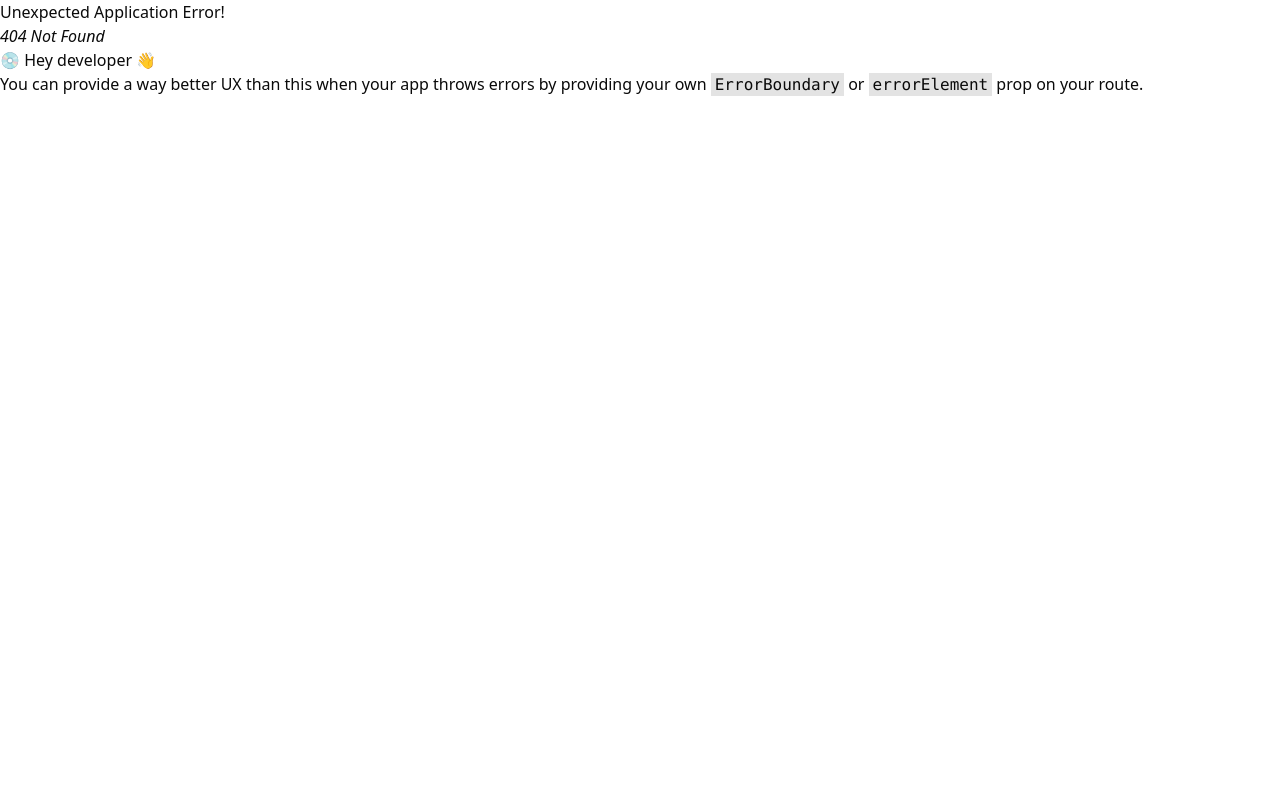
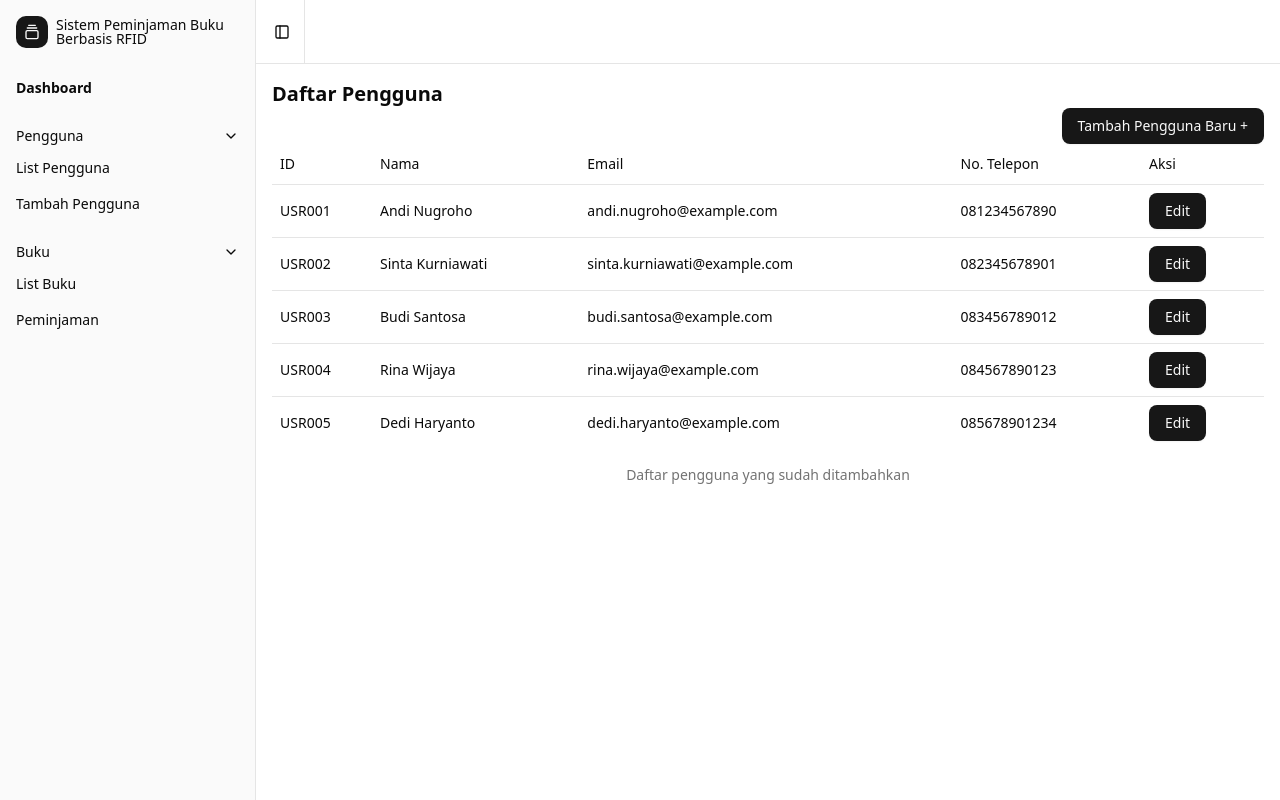
Before and after one commit to Tomiyaf/fe-peminjaman-buku-rfid, a React (Vite) app: page /list-pengguna in a window 1280 px wide. Before the commit this address had no page. Built offline with nearby package versions, Linux system fonts and the light colour scheme.

Commit message:
add ListPengguna page

```diff
--- /dev/null
+++ b/src/pages/ListPengguna.jsx
@@ -0,0 +1,81 @@
+import {
+  Table,
+  TableBody,
+  TableCaption,
+  TableCell,
+  TableHead,
+  TableHeader,
+  TableRow,
+} from "@/components/ui/table";
+import { Button } from "@/components/ui/button";
+
+function ListPengguna() {
+  const dataPengguna = [
+    {
+      id: "USR001",
+      nama: "Andi Nugroho",
+      email: "andi.nugroho@example.com",
+      noTelepon: "081234567890",
+    },
+    {
+      id: "USR002",
+      nama: "Sinta Kurniawati",
+      email: "sinta.kurniawati@example.com",
+      noTelepon: "082345678901",
+    },
+    {
+      id: "USR003",
+      nama: "Budi Santosa",
+      email: "budi.santosa@example.com",
+      noTelepon: "083456789012",
+    },
+    {
+      id: "USR004",
+      nama: "Rina Wijaya",
+      email: "rina.wijaya@example.com",
+      noTelepon: "084567890123",
+    },
+    {
+      id: "USR005",
+      nama: "Dedi Haryanto",
+      email: "dedi.haryanto@example.com",
+      noTelepon: "085678901234",
+    },
+  ];
+
+  return (
+    <div className="">
+      <h1 className="font-semibold text-xl">Daftar Pengguna</h1>
+      <div className="w-full  flex justify-end">
+        <Button className="hover:cursor-pointer">Tambah Pengguna Baru +</Button>
+      </div>
+      <Table>
+        <TableCaption>Daftar pengguna yang sudah ditambahkan</TableCaption>
+        <TableHeader>
+          <TableRow>
+            <TableHead className="w-[100px]">ID</TableHead>
+            <TableHead>Nama</TableHead>
+            <TableHead>Email</TableHead>
+            <TableHead>No. Telepon</TableHead>
+            <TableHead>Aksi</TableHead>
+          </TableRow>
+        </TableHeader>
+        <TableBody>
+          {dataPengguna.map((user, index) => (
+            <TableRow key={index}>
+              <TableCell className="font-medium">{user.id}</TableCell>
+              <TableCell>{user.nama}</TableCell>
+              <TableCell>{user.email}</TableCell>
+              <TableCell>{user.noTelepon}</TableCell>
+              <TableCell>
+                <Button className="hover:cursor-pointer">Edit</Button>
+              </TableCell>
+            </TableRow>
+          ))}
+        </TableBody>
+      </Table>
+    </div>
+  );
+}
+
+export default ListPengguna;
--- a/src/routes/router.jsx
+++ b/src/routes/router.jsx
@@ -2,6 +2,7 @@ import { createBrowserRouter } from "react-router-dom";
 import App from "../App.jsx";
 import Dashboard from "../pages/Dashboard.jsx";
 import ListBuku from "../pages/ListBuku.jsx";
+import ListPengguna from "../pages/ListPengguna.jsx";
 const router = createBrowserRouter([
   {
     path: "/",
@@ -15,6 +16,10 @@ const router = createBrowserRouter([
         path: "list-buku",
         element: <ListBuku />,
       },
+      {
+        path: "list-pengguna",
+        element: <ListPengguna />,
+      },
     ],
   },
 ]);
```
